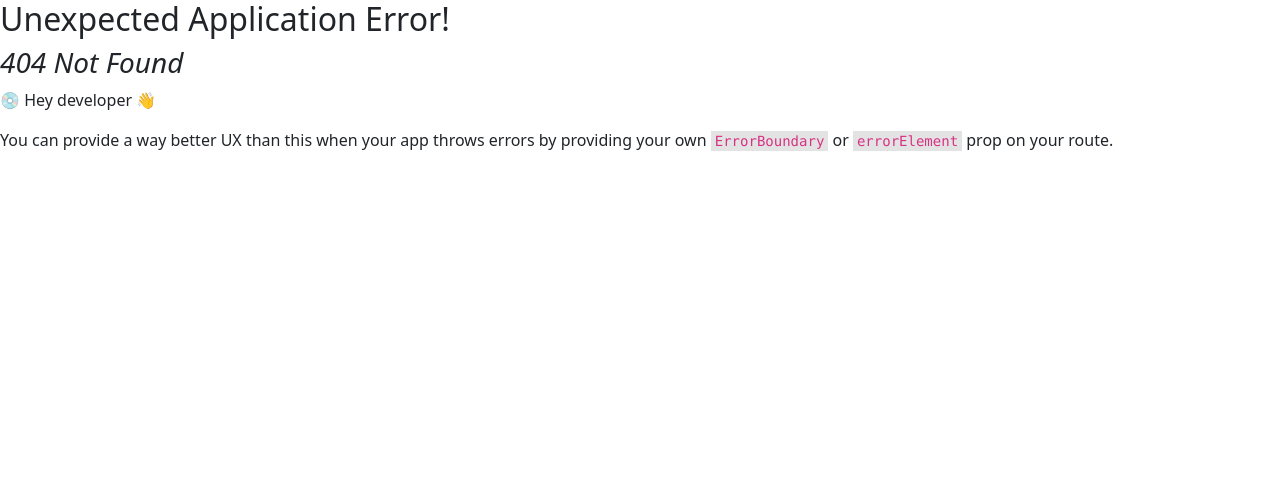
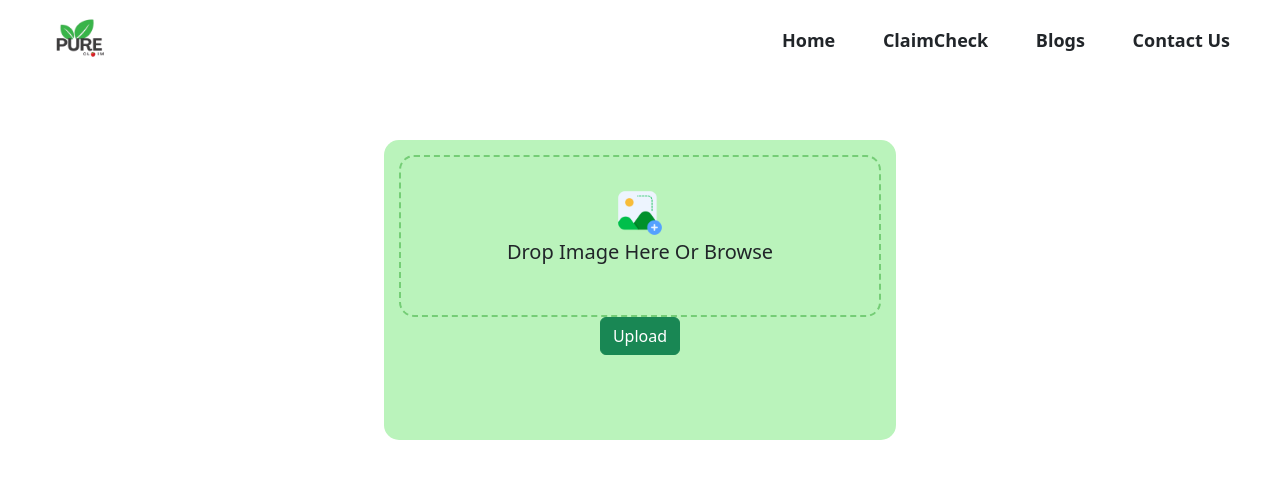
Before and after one commit to Sanjana-Chauhan/newfolder, a React (Vite) app in the folder PureClaim/: page /ClaimCheckOptions/ImageForm in a window 1280 px wide. Before the commit this address had no page. Shown: the top 478 px of the page. Built offline with nearby package versions, Linux system fonts and the light colour scheme.

Commit message:
media upload created ui

```diff
--- /dev/null
+++ b/PureClaim/src/Components/Button.jsx
@@ -0,0 +1,5 @@
+
+function Button({ btn_label}){
+    return <button className="btn btn-success"> {btn_label}</button>
+}
+export default Button;
--- a/PureClaim/src/Components/ClaimCheckOptions.jsx
+++ b/PureClaim/src/Components/ClaimCheckOptions.jsx
@@ -18,7 +18,7 @@ function ClaimCheckOptions() {
       text: "Manual Verification",
     },
     {
-      path: "/ClaimCheckOptions/MediaVeriFy",
+      path: "/ClaimCheckOptions/ImageForm",
       img: Vimage,
       text: "Image Verification",
     },
--- /dev/null
+++ b/PureClaim/src/Components/ImageForm.jsx
@@ -0,0 +1,16 @@
+import styles from "./ImageForm.module.css";
+import AddImg from "../Images/AddImage.png";
+import Button from  "./Button";
+function ImageForm() {
+  return (
+    <div className={styles.ImageForm}>
+      <div className={styles.MediaUploader}>
+        <img src={AddImg} className={styles.AddImg} />
+        <p className={styles.AddImgText}>Drop Image Here Or Browse</p>
+      </div>
+      <Button btn_label="Upload"/>
+    </div>
+  );
+}
+
+export default ImageForm;
--- /dev/null
+++ b/PureClaim/src/Components/ImageForm.module.css
@@ -0,0 +1,34 @@
+
+.ImageForm{
+    border-radius: 15px;
+    width: 40%;
+    height:300px;
+    margin-top: 20px;
+    display: flex;
+    flex-direction: column;
+    align-items: center;
+    padding: 15px;
+    background-color: rgb(186, 243, 187);
+}
+.ImageForm:hover{
+    box-shadow: 0px 0px 30px rgb(85, 194, 86);
+    /* transform: translate(-10px, -5px); */
+    transition: 300ms ease-in-out;
+}
+.MediaUploader{
+    border: 2px dashed rgb(117, 205, 118);
+    border-radius: 15px;
+    width: 100%;
+    height: 60%;
+    display: flex;
+    flex-direction: column;
+    align-items: center;
+    justify-content: center;
+}
+.AddImg{
+    width: 10%;
+}
+.AddImgText{
+    font-size: 20px;
+   font-weight: 500;
+}
--- a/PureClaim/src/Components/Output.jsx
+++ b/PureClaim/src/Components/Output.jsx
@@ -9,10 +9,19 @@ function Output() {
   const [isMore, setIsMore] = useState(false);
   const Details = document.querySelector("#Details");
 
-  function HandleSeeMore() {
-    Details.classList.toggle("display");
-    setIsMore(!isMore);
-  }
+  // function HandleSeeMore() {
+  //   Details.classList.toggle("display");
+  //   setIsMore(!isMore);
+  // }
+
+  const [isTextVisible, setIsTextVisible] = useState(false);
+
+  console.log(isTextVisible)
+  // Function to toggle visibility
+  const toggleText = () => {
+    setIsTextVisible(!isTextVisible);
+
+  };
 
   return (
     <div className={styles.Output}>
@@ -20,30 +29,33 @@ function Output() {
         <img src={outputImg} className="image" />
       </div>
       <div className={styles.OutputText}>
+
         {data ? (
           <p className={styles.verdict}>{output.verdict}</p>
         ) : (
           <p className={styles.verdict}>No data available</p>
         )}
+
+
         {data ? (
           <p className={styles.reason}>{output.why}</p>
         ) : (
           <p className={styles.reason}>No data available</p>
         )}
-        {data ? (
-          <p className={`${styles.reason} display`} id="Details">
-            {output.detailed_analysis}{" "}
-          </p>
+
+
+        {isTextVisible && data ? (
+          <p className={styles.reason}>{output.detailed_analysis} </p>
         ) : (
-          <p className={styles.reason}>No data available</p>
+          <p className={styles.reason}></p>
         )}
 
         <button
           className="btn btn-success seeMore"
           id="SeeMoreBtn"
-          onClick={HandleSeeMore}
+          onClick={toggleText}
         >
-          {isMore ? "See Less...":"See More..." }
+          {isTextVisible ? "See Less..." : "See More..."}
         </button>
       </div>
     </div>
--- a/PureClaim/src/main.jsx
+++ b/PureClaim/src/main.jsx
@@ -6,6 +6,7 @@ import Manualform from "./Components/Manualform.jsx";
 import LandingPage from "./Components/LandingPage.jsx";
 import ClaimCheckOptions from "./Components/ClaimCheckOptions.jsx";
 import Output from "./Components/Output.jsx";
+import ImageForm from "./Components/ImageForm.jsx";
 const router = createBrowserRouter([
   {
     path: "/",
@@ -24,6 +25,10 @@ const router = createBrowserRouter([
         element: <Manualform />,
       },
       {
+        path:"/ClaimCheckOptions/ImageForm",
+        element:<ImageForm/>,
+      },
+      {
         path:"/ClaimCheckOptions/Manualform/Output",
         element:<Output/>,
       },
```
Also changed, not shown: PureClaim/src/Images/AddImage.png (added).
